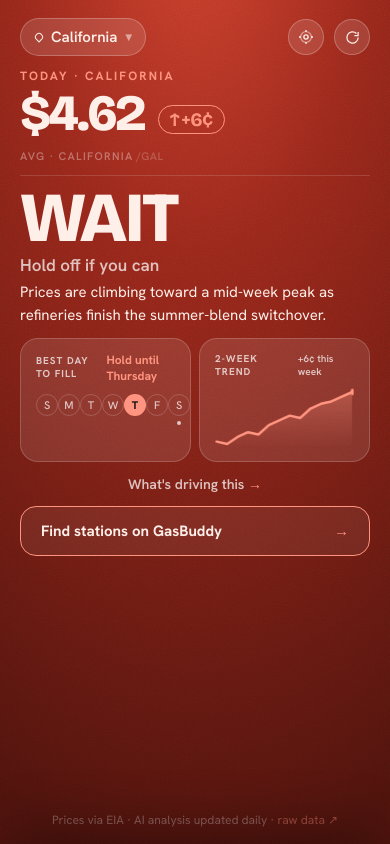
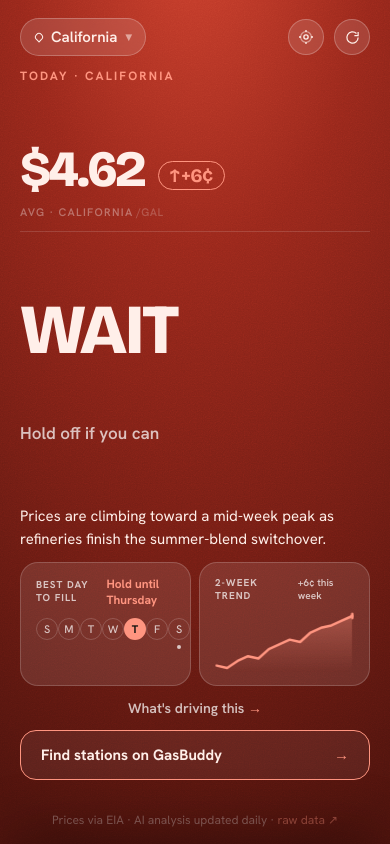
Before and after one commit to tahmidul612/shouldigetgas, a plain HTML site: page frontend/index.html in a window 390 px wide. Drawn offline with nearby package versions, Linux system fonts and the light colour scheme; no server answers.

Commit message:
fix: distribute mobile hero height to eliminate dead space
Give .hero flex: 1 and justify-content: space-between on mobile so
the price/verdict/tagline/why elements spread rhythmically through
the available viewport height, with support cards anchored at the
bottom. Replaces the previous space-between-on-main-content approach
that created a jarring gap between the hero and support card sections.

```diff
--- a/frontend/css/styles.css
+++ b/frontend/css/styles.css
@@ -456,6 +456,8 @@ html, body {
   }
 
   .hero {
+    flex: 1;
+    justify-content: space-between;
     padding-top: 0;
   }
 
```
